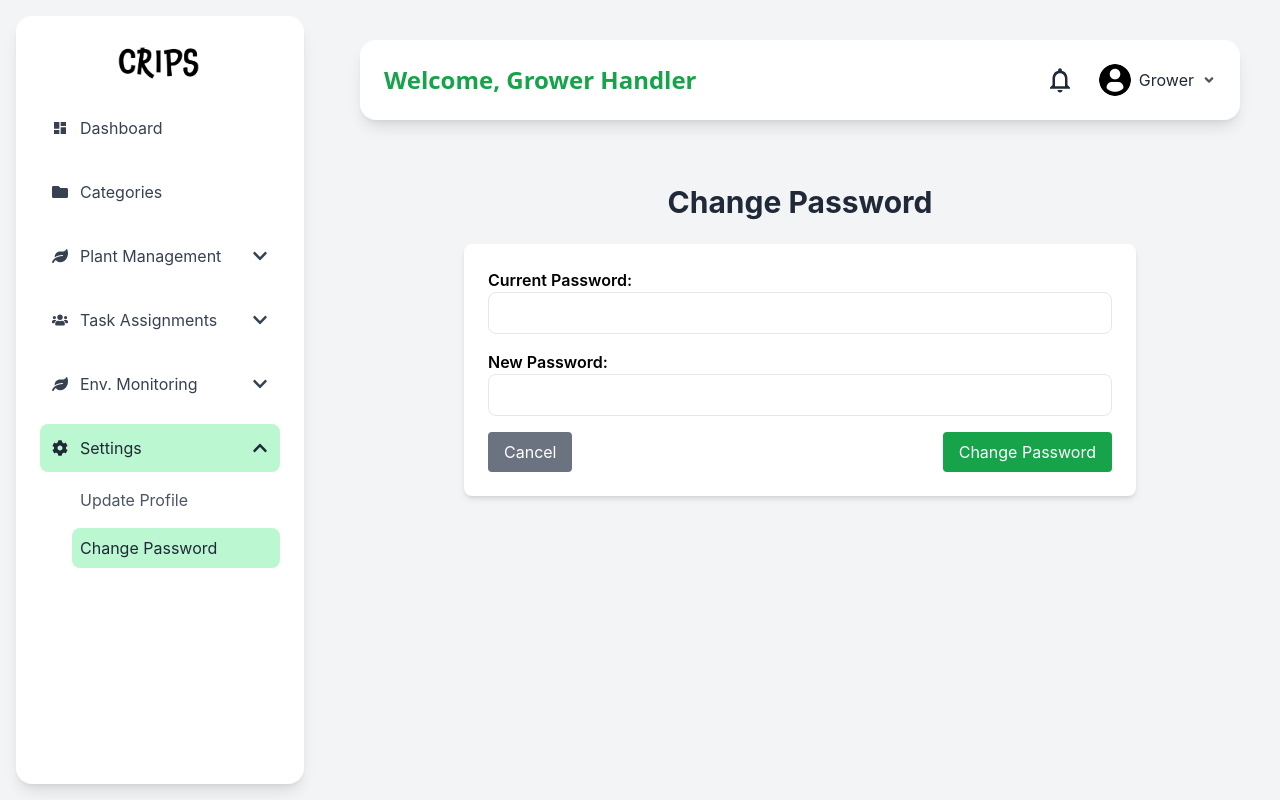
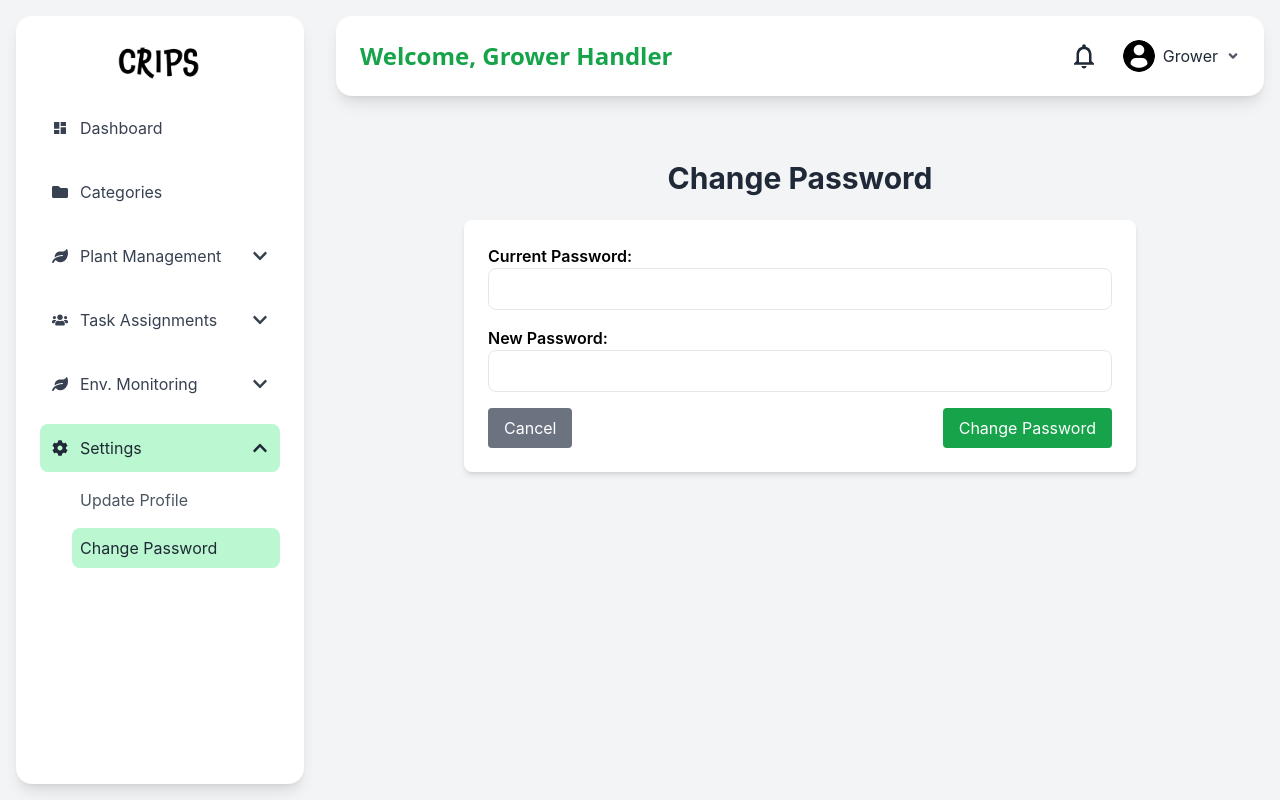
Before and after one commit to Thamidu-Peiris/CRIPS, a React (Create React App) app in the folder frontend/: page /grower-handler/change-password in a window 1280 px wide. Built offline with nearby package versions, Linux system fonts and the light colour scheme.

Commit message:
GHsidebard fixed
GHsidebard fixed

```diff
--- a/frontend/src/dashboards/GrowerHandler/GHChangePassword.js
+++ b/frontend/src/dashboards/GrowerHandler/GHChangePassword.js
@@ -47,7 +47,7 @@
   return (
     <div className="flex h-screen bg-gray-100">
       <GHSidebar />
-      <div className="flex-1 p-6">
+      <div className="flex-1 p-0">
         <GHNavbar />
         <div className="max-w-2xl mx-auto py-12">
           <h2 className="text-3xl font-bold text-center text-gray-800 mb-6">Change Password</h2>
--- a/frontend/src/dashboards/GrowerHandler/GHUpdateProfile.js
+++ b/frontend/src/dashboards/GrowerHandler/GHUpdateProfile.js
@@ -109,7 +109,7 @@
   return (
     <div className="flex h-screen bg-gray-100">
       <GHSidebar />
-      <div className="flex-1 p-6">
+      <div className="flex-1 p-0">
         <GHNavbar />
         <div className="max-w-2xl mx-auto bg-white p-8 rounded-lg shadow-lg mt-6">
           <h2 className="text-2xl font-bold text-center text-gray-800 mb-6">Update Profile</h2>
```
